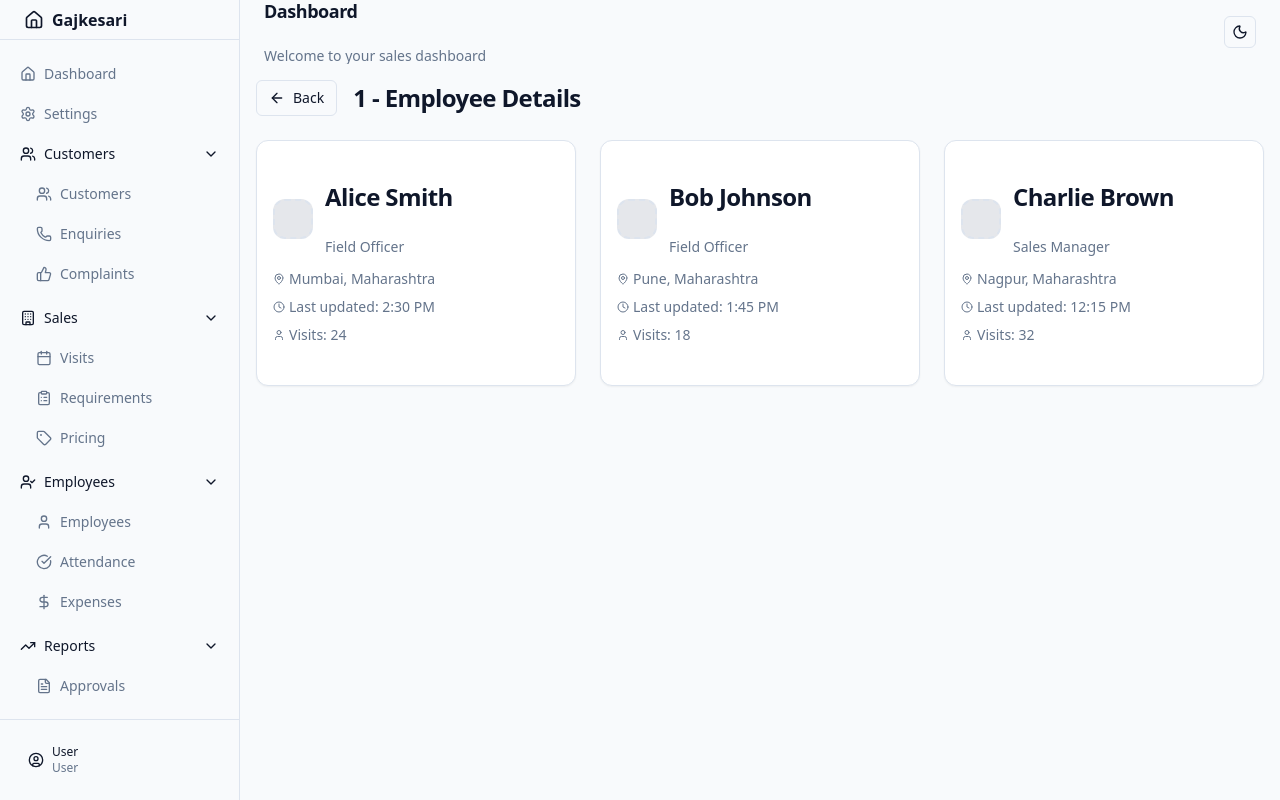
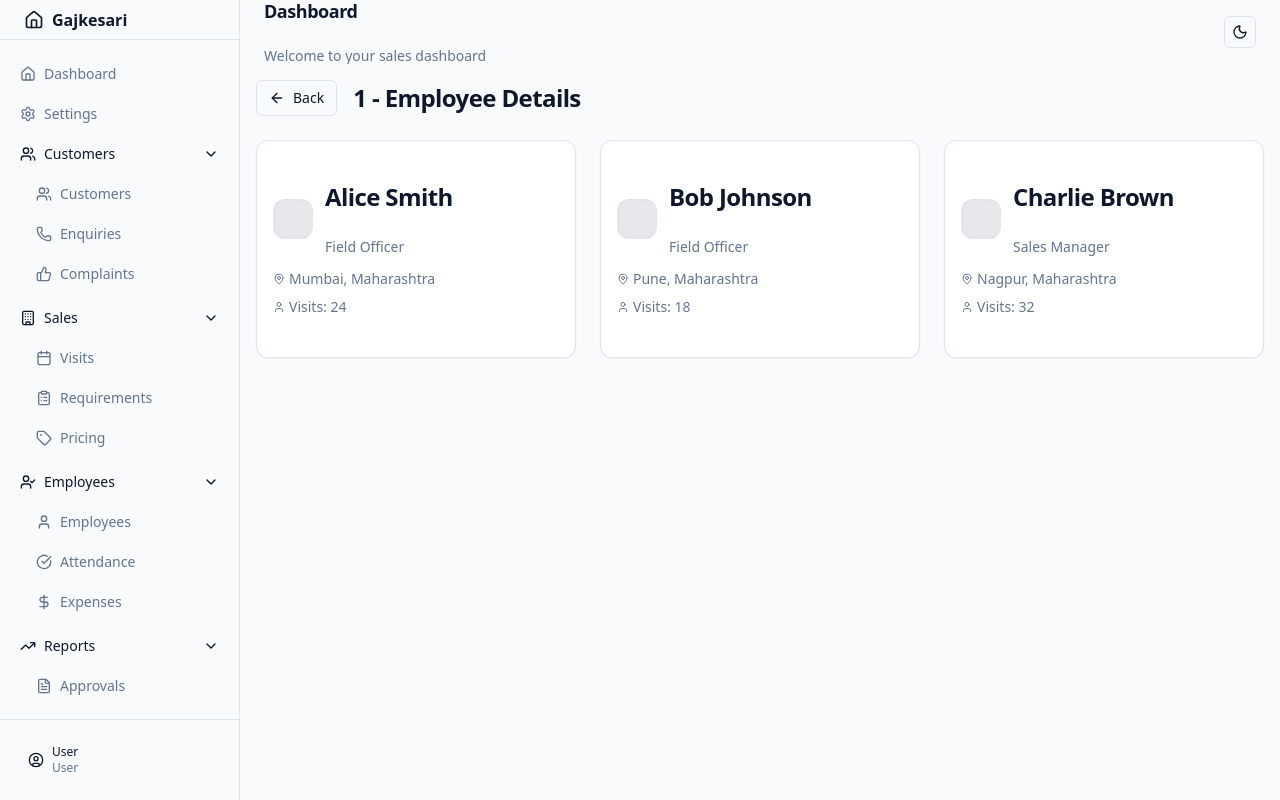
Before and after one commit to gupta1123/Gajkesari-Oct-23, a Next.js app: page /dashboard/state/1 in a window 1280 px wide. Built offline with nearby package versions, Linux system fonts and the light colour scheme.

Commit message:
Made soem chagnes in some files

```diff
--- a/app/dashboard/state/[state]/page.tsx
+++ b/app/dashboard/state/[state]/page.tsx
@@ -63,7 +63,9 @@ export default function StateDetailPage({ params }: { params: Promise<{ state: s
       </div>
 
       <div className="grid grid-cols-1 md:grid-cols-2 lg:grid-cols-3 gap-6">
-        {mockEmployees.map((employee) => (
+        {mockEmployees
+          .sort((a, b) => a.name.localeCompare(b.name))
+          .map((employee) => (
             <EmployeeCard
               key={employee.id}
               employee={employee}
--- a/components/employee-card.tsx
+++ b/components/employee-card.tsx
@@ -1,6 +1,5 @@
 import { Card, CardContent } from "@/components/ui/card";
-import { MapPin, Clock, User } from "lucide-react";
-import { format } from "date-fns";
+import { MapPin, User } from "lucide-react";
 
 interface Employee {
   id: number;
@@ -37,12 +36,6 @@ export default function EmployeeCard({ employee, onClick }: EmployeeCardProps) {
             <MapPin className="h-3 w-3 text-muted-foreground" />
             <span className="text-muted-foreground">{employee.location}</span>
           </div>
-          <div className="flex items-center gap-1 text-sm">
-            <Clock className="h-3 w-3 text-muted-foreground" />
-            <span className="text-muted-foreground">
-              Last updated: {format(new Date(employee.lastUpdated), "h:mm a")}
-            </span>
-          </div>
           {employee.totalVisits !== undefined && (
             <div className="flex items-center gap-1 text-sm">
               <User className="h-3 w-3 text-muted-foreground" />
```
Lines whose indentation alone changed are shown as unchanged.
